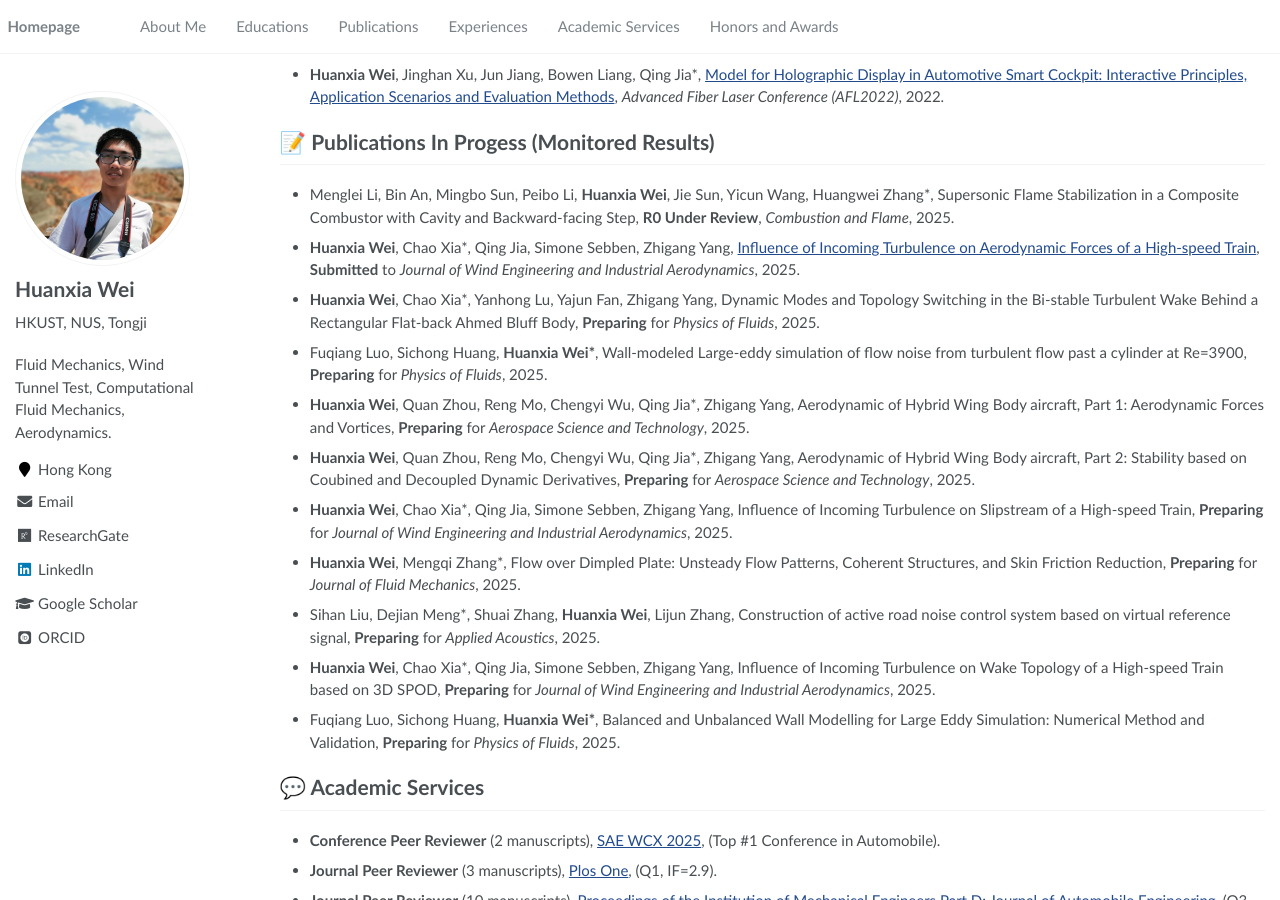
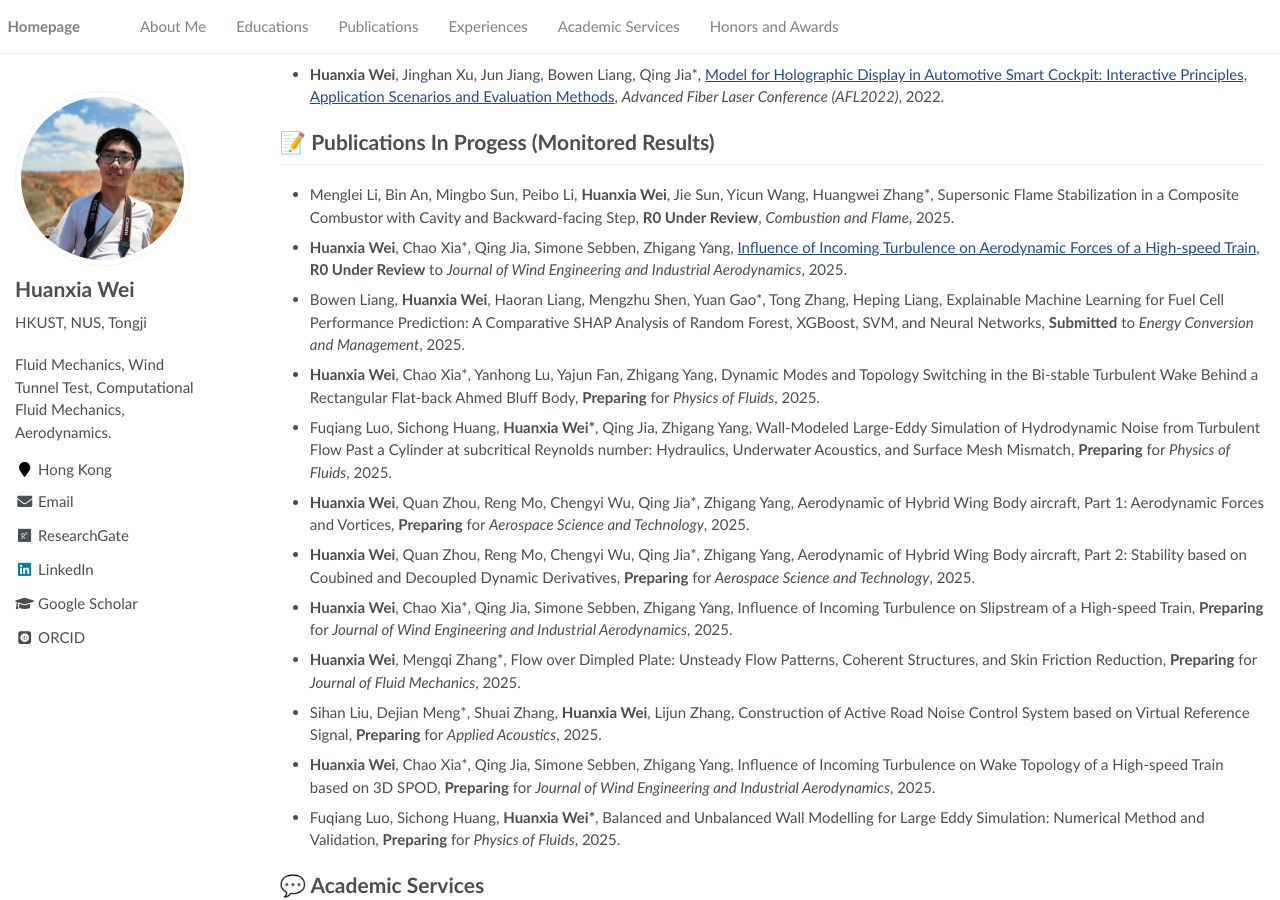
Before and after one commit to hweifluids/academicpage-dev1, a Jekyll site: the page built from _pages/about.md, in a window 1280 px wide and 900 px high, scrolled down 1831 px. Built offline with Jekyll 4.4.1, drawn with Linux system fonts in a browser that asks for light colours; some web fonts are replaced.

Commit message:
Update about.md

```diff
--- a/_pages/about.md
+++ b/_pages/about.md
@@ -93,11 +93,13 @@
 
 - Menglei Li, Bin An, Mingbo Sun, Peibo Li, **Huanxia Wei**, Jie Sun, Yicun Wang, Huangwei Zhang\*, Supersonic Flame Stabilization in a Composite Combustor with Cavity and Backward-facing Step, **R0 Under Review**, *Combustion and Flame*, 2025.
 
-- **Huanxia Wei**, Chao Xia\*, Qing Jia, Simone Sebben, Zhigang Yang, [Influence of Incoming Turbulence on Aerodynamic Forces of a High-speed Train](https://github.com/hweifluids/hweifluids.github.io/raw/refs/heads/main/files/Preprints/HST_Turbulence_PartOne_Forces.pdf), **Submitted** to *Journal of Wind Engineering and Industrial Aerodynamics*, 2025.
+- **Huanxia Wei**, Chao Xia\*, Qing Jia, Simone Sebben, Zhigang Yang, [Influence of Incoming Turbulence on Aerodynamic Forces of a High-speed Train](https://github.com/hweifluids/hweifluids.github.io/raw/refs/heads/main/files/Preprints/HST_Turbulence_PartOne_Forces.pdf), **R0 Under Review** to *Journal of Wind Engineering and Industrial Aerodynamics*, 2025.
+
+- Bowen Liang, **Huanxia Wei**, Haoran Liang, Mengzhu Shen, Yuan Gao\*, Tong Zhang, Heping Liang, Explainable Machine Learning for Fuel Cell Performance Prediction: A Comparative SHAP Analysis of Random Forest, XGBoost, SVM, and Neural Networks, **Submitted** to *Energy Conversion and Management*, 2025.
 
 - **Huanxia Wei**, Chao Xia\*, Yanhong Lu, Yajun Fan, Zhigang Yang, Dynamic Modes and Topology Switching in the Bi-stable Turbulent Wake Behind a Rectangular Flat-back Ahmed Bluff Body, **Preparing** for *Physics of Fluids*, 2025.
 
-- Fuqiang Luo, Sichong Huang, **Huanxia Wei\***, Wall-modeled Large-eddy simulation of flow noise from turbulent flow past a cylinder at Re=3900, **Preparing** for *Physics of Fluids*, 2025.
+- Fuqiang Luo, Sichong Huang, **Huanxia Wei\***, Qing Jia, Zhigang Yang, Wall-Modeled Large-Eddy Simulation of Hydrodynamic Noise from Turbulent Flow Past a Cylinder at subcritical Reynolds number: Hydraulics, Underwater Acoustics, and Surface Mesh Mismatch, **Preparing** for *Physics of Fluids*, 2025.
 
 - **Huanxia Wei**, Quan Zhou, Reng Mo, Chengyi Wu, Qing Jia\*, Zhigang Yang, Aerodynamic of Hybrid Wing Body aircraft, Part 1: Aerodynamic Forces and Vortices, **Preparing** for *Aerospace Science and Technology*, 2025.
 
@@ -107,7 +109,7 @@
 
 - **Huanxia Wei**, Mengqi Zhang\*, Flow over Dimpled Plate: Unsteady Flow Patterns, Coherent Structures, and Skin Friction Reduction, **Preparing** for *Journal of Fluid Mechanics*, 2025.
 
-- Sihan Liu, Dejian Meng\*, Shuai Zhang, **Huanxia Wei**, Lijun Zhang, Construction of active road noise control system based on virtual reference signal, **Preparing** for *Applied Acoustics*, 2025.
+- Sihan Liu, Dejian Meng\*, Shuai Zhang, **Huanxia Wei**, Lijun Zhang, Construction of Active Road Noise Control System based on Virtual Reference Signal, **Preparing** for *Applied Acoustics*, 2025.
 
 - **Huanxia Wei**, Chao Xia\*, Qing Jia, Simone Sebben, Zhigang Yang, Influence of Incoming Turbulence on Wake Topology of a High-speed Train based on 3D SPOD, **Preparing** for *Journal of Wind Engineering and Industrial Aerodynamics*, 2025.
 
```
